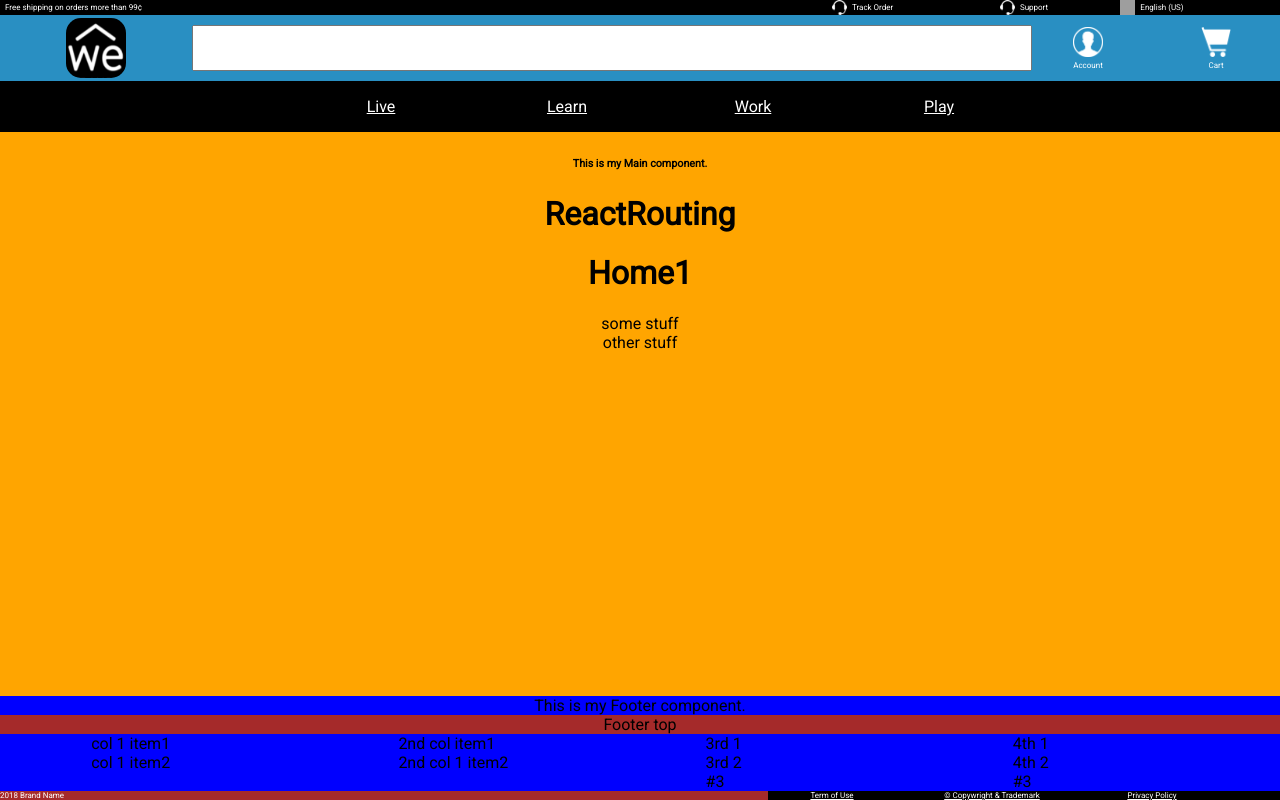
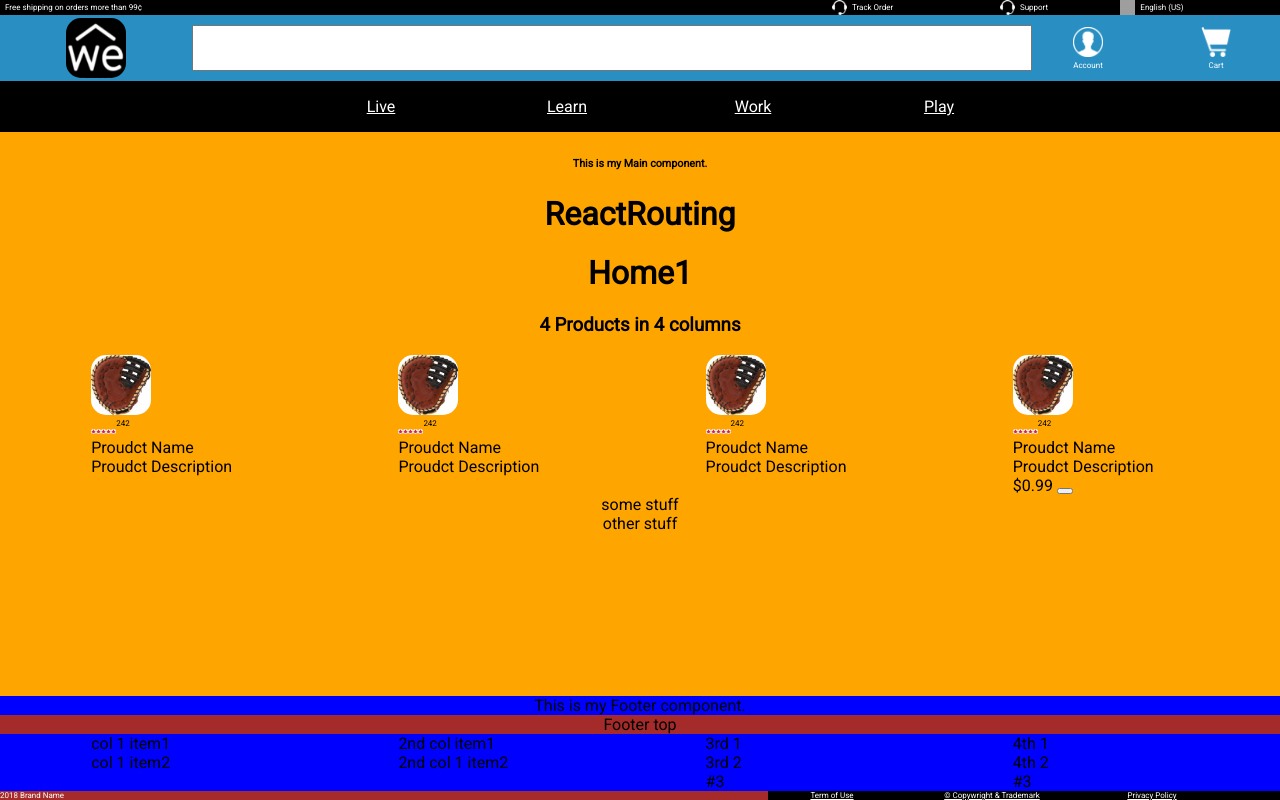
Before and after one commit to ccatto/cattoreactfun2018, a React (Create React App) app in the folder cattoreactappfunny2018may/: page / in a window 1280 px wide. Built offline with nearby package versions, Linux system fonts and the light colour scheme; grey boxes are pictures that could not be loaded.

Commit message:
Added Products row of 4
Added Products row of 4 needs more styling like way more styles.

```diff
--- a/cattoreactappfunny2018may/src/Components/FooterMiddleFourColumn.js
+++ b/cattoreactappfunny2018may/src/Components/FooterMiddleFourColumn.js
@@ -1,5 +1,4 @@
 import React, { Component } from 'react';
-
 
 class FooterMiddleFourColumn extends Component {
   render() {
--- a/cattoreactappfunny2018may/src/Components/Home.js
+++ b/cattoreactappfunny2018may/src/Components/Home.js
@@ -1,11 +1,13 @@
 import React, { Component } from 'react';
 
+import ProductsRow from './ProductsRow.js';
 
 class Home extends Component {
     render() {
       return (
         <div>
            <h1>Home1</h1>
+           <ProductsRow/>
            <div className="displayFlexColumn">
               <div> some stuff</div>
               <div> other stuff</div>
--- /dev/null
+++ b/cattoreactappfunny2018may/src/Components/ProductsRow.js
@@ -0,0 +1,83 @@
+import React, { Component } from 'react';
+import product1 from '../Images/product1.jpg';
+import redstar from '../Images/redstar.png';
+import Ratings from './Utils/Ratings.js';
+import './SimpleStyle.css';
+
+class ProductsRow extends Component {
+  render() {
+    return (
+      <div>
+        <h3>4 Products in 4 columns</h3>
+        <ul className="listStyleTypeNone ulFlex">
+          <li className="width4per">
+          </li>
+          <li className="width20per ">
+            <ul className="displayFlexColumn alignItemsLeft">
+              <li> <img className="square60 borderRadius15px" src={product1} />
+              </li>
+              <li>
+                <Ratings />
+              </li>
+              <li>Proudct Name
+                </li>
+              <li>Proudct Description
+                </li>
+            </ul>
+          </li>
+          <li className="width4per">
+          </li>
+          <li className="width20per">
+            <ul className="displayFlexColumn alignItemsLeft">
+              <li><img className="square60 borderRadius15px" src={product1} />
+              </li>
+              <li>
+                <Ratings />
+              </li>
+              <li>Proudct Name
+                </li>
+              <li>Proudct Description
+                </li>
+            </ul>
+          </li>
+          <li className="width4per">
+          </li>
+          <li className="width20per">
+            <ul className="displayFlexColumn alignItemsLeft">
+              <li><img className="square60 borderRadius15px" src={product1} />
+              </li>
+              <li>
+                <Ratings />
+              </li>
+              <li>Proudct Name
+                </li>
+              <li>Proudct Description
+                </li>
+            </ul>
+          </li>
+          <li className="width4per">
+          </li>
+          <li className="width20per">
+            <ul className="displayFlexColumn alignItemsLeft">
+              <li><img className="square60 borderRadius15px" src={product1} />
+              </li>
+              <li>
+                <Ratings />
+              </li>
+              <li>Proudct Name
+                </li>
+              <li>Proudct Description
+                </li>
+                <li>$0.99  <button/>
+                </li>
+            </ul>
+          </li>
+          <li className="width4per">
+          </li>
+        </ul>
+      </div>
+    );
+  }
+}
+
+export default ProductsRow;
--- a/cattoreactappfunny2018may/src/Components/SimpleStyle.css
+++ b/cattoreactappfunny2018may/src/Components/SimpleStyle.css
@@ -93,6 +93,10 @@
 .height100{
     height:100%;
 }
+.square5{
+    width:5px;
+    height:5px;
+}
 .square10{
     width:10px;
     height:10px;
--- /dev/null
+++ b/cattoreactappfunny2018may/src/Components/Utils/Ratings.js
@@ -0,0 +1,34 @@
+import React, { Component } from 'react';
+import redstar from '../../Images/redstar.png';
+import '../SimpleStyle.css';
+
+class Ratings extends Component {
+  render() {
+    return (
+      <div>
+        <ul className="listStyleTypeNone ulFlex">
+          <li>
+            <img className="square5 borderRadius15px" src={redstar} />
+          </li>
+          <li>
+            <img className="square5 borderRadius15px" src={redstar} />
+          </li>
+          <li>
+            <img className="square5 borderRadius15px" src={redstar} />
+          </li>
+          <li>
+            <img className="square5 borderRadius15px" src={redstar} />
+          </li>
+          <li>
+            <img className="square5 borderRadius15px" src={redstar} />
+          </li>
+          <li className="fontsize8px">
+            242
+          </li>
+        </ul>
+      </div>
+    );
+  }
+}
+
+export default Ratings;
```
Also changed, not shown: cattoreactappfunny2018may/src/Components/zComponent.js (indentation only), cattoreactappfunny2018may/src/Images/product1.jpg (added), cattoreactappfunny2018may/src/Images/redstar.png (added).
